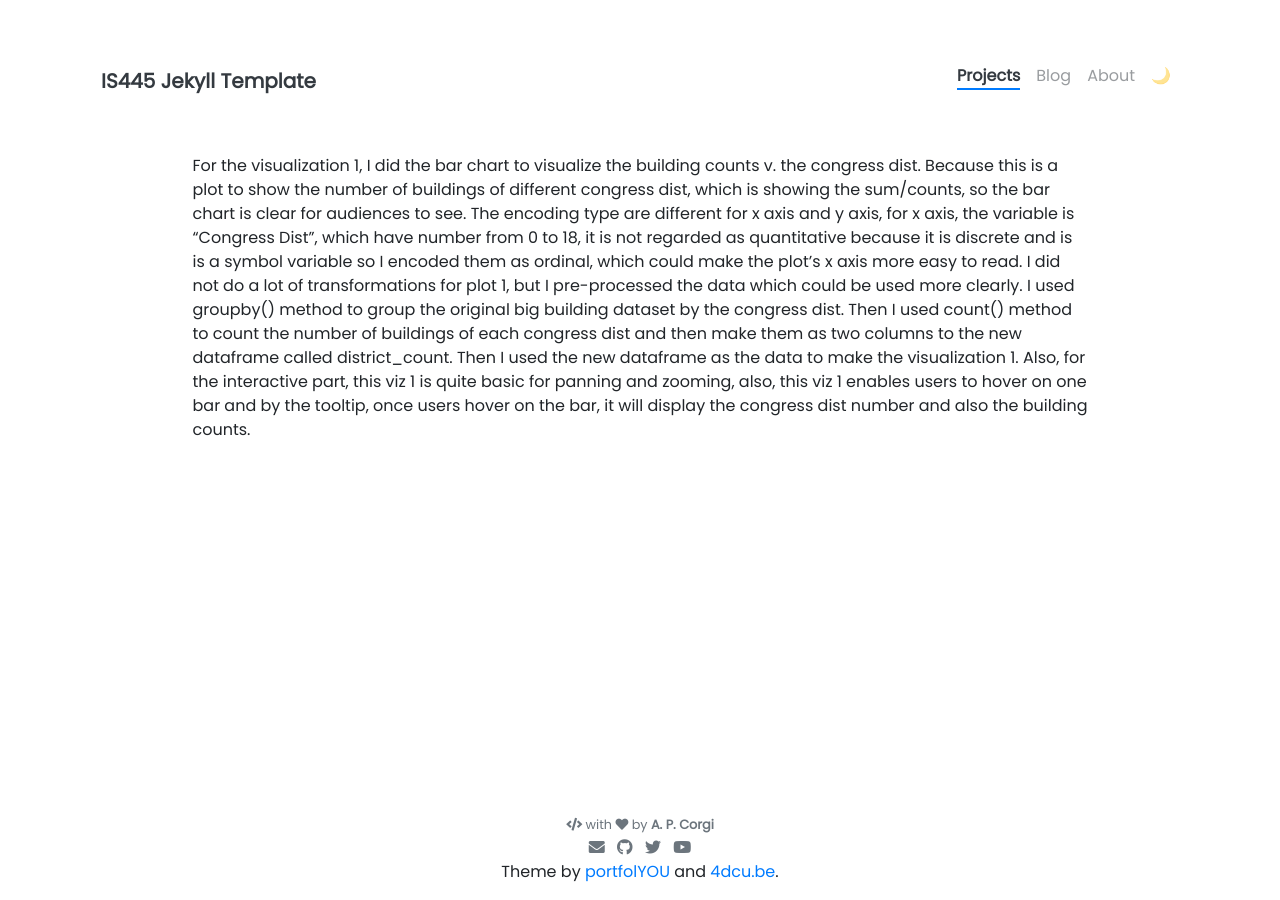
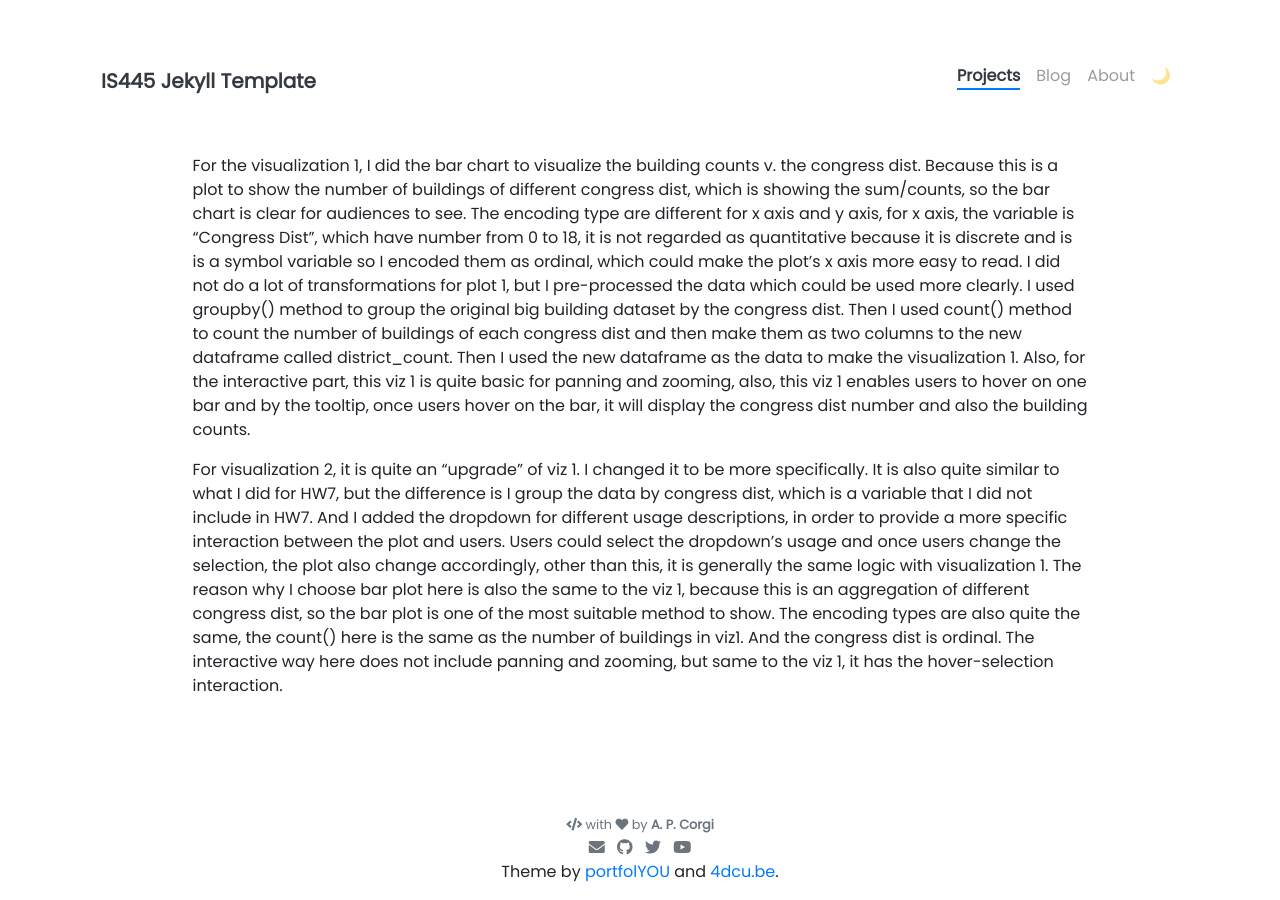
Before and after one commit to 0HANNING2/0HANNING2_jekyll_page, a Jekyll site: the page built from _projects/HW8.md, in a window 1280 px wide. Built offline with Jekyll 4.4.1, drawn with Linux system fonts in a browser that asks for light colours; nearby versions of some CDN libraries.

Commit message:
Update HW8.md

```diff
--- a/_projects/HW8.md
+++ b/_projects/HW8.md
@@ -7,3 +7,6 @@ description: "This post contains interactive visualizations of building usage."
 
 
 For the visualization 1, I did the bar chart to visualize the building counts v. the congress dist. Because this is a plot to show the number of buildings of different congress dist, which is showing the sum/counts, so the bar chart is clear for audiences to see. The encoding type are different for x axis and y axis, for x axis, the variable is “Congress Dist”, which have number from 0 to 18, it is not regarded as quantitative because it is discrete and is is a symbol variable so I encoded them as ordinal, which could make the plot’s x axis more easy to read. I did not do a lot of transformations for plot 1, but I pre-processed the data which could be used more clearly. I used groupby() method to group the original big building dataset by the congress dist. Then I used count() method to count the number of buildings of each congress dist and then make them as two columns to the new dataframe called district_count. Then I used the new dataframe as the data to make the visualization 1. Also, for the interactive part, this viz 1 is quite basic for panning and zooming, also, this viz 1 enables users to hover on one bar and by the tooltip, once users hover on the bar, it will display the congress dist number and also the building counts.
+
+
+For visualization 2, it is quite an “upgrade” of viz 1. I changed it to be more specifically. It is also quite similar to what I did for HW7, but the difference is I group the data by congress dist, which is a variable that I did not include in HW7. And I added the dropdown for different usage descriptions, in order to provide a more specific interaction between the plot and users. Users could select the dropdown’s usage and once users change the selection, the plot also change accordingly, other than this, it is generally the same logic with visualization 1. The reason why I choose bar plot here is also the same to the viz 1, because this is an aggregation of different congress dist, so the bar plot is one of the most suitable method to show. The encoding types are also quite the same, the count() here is the same as the number of buildings in viz1. And the congress dist is ordinal. The interactive way here does not include panning and zooming, but same to the viz 1, it has the hover-selection interaction.
```
